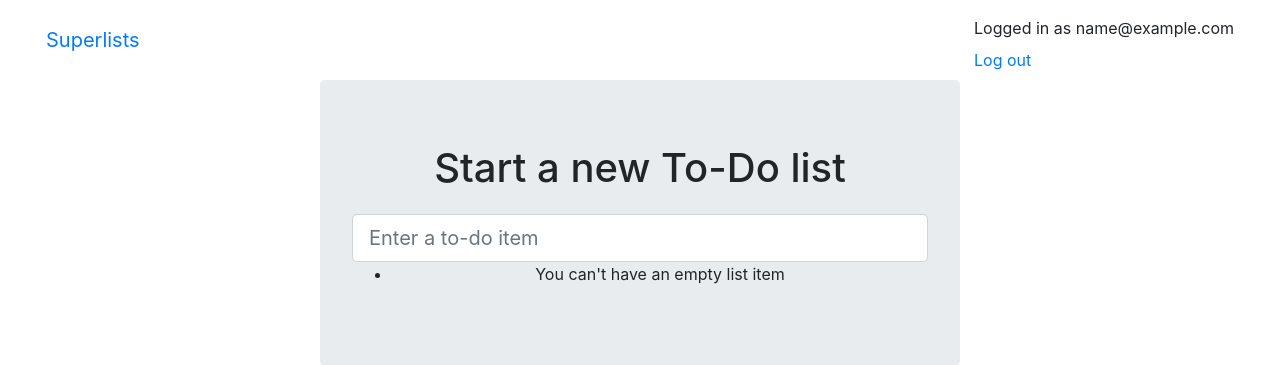
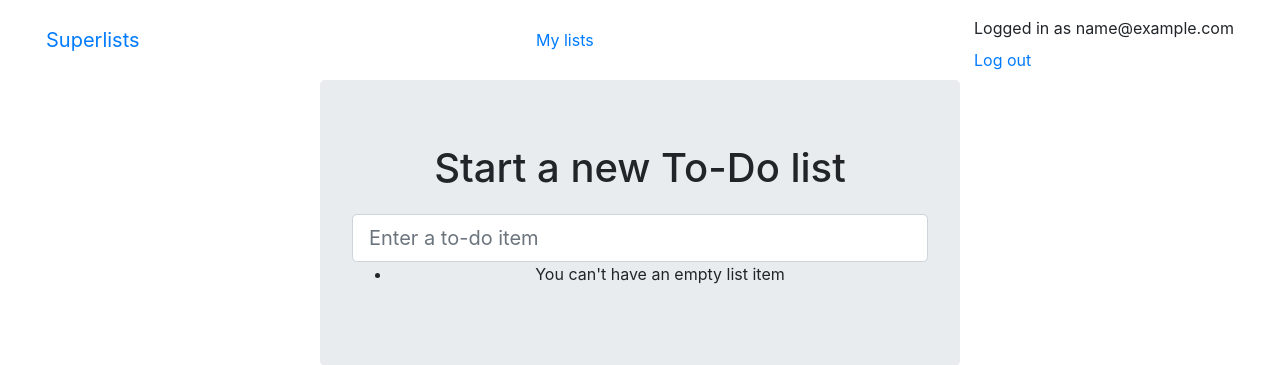
Before and after one commit to chicocheco/tdd_book, a Django app: page /lists/new in a window 1280 px wide. Shown: the top 365 px of the page. Run offline with Django 3.2, Linux system fonts and the light colour scheme; the visitor is signed in with stand-in values (Sample User, id 1); some libraries are stand-ins or nearby versions.

Commit message:
Add a unit test for templated. Add a URL, a placeholder template My Lists and a view.

```diff
--- a/lists/templates/base.html
+++ b/lists/templates/base.html
@@ -14,6 +14,9 @@
         <div class="container-fluid">
             <a href="/" class="navbar-brand">Superlists</a>
             {% if user.email %}
+                <ul class="nav navbar-nav navbar-left">
+                    <li><a href="{% url 'my_lists' user.email %}">My lists</a></li>
+                </ul>
                 <ul class="nav navbar-nav navbar-right">
                     <li class="navbar-text">Logged in as {{ user.email }}</li>
                     <li><a href="{% url 'logout' %}">Log out</a></li>
--- /dev/null
+++ b/lists/templates/my_lists.html
@@ -0,0 +1,3 @@
+{% extends 'base.html' %}
+
+{% block header_text %}My Lists{% endblock %}
--- a/lists/urls.py
+++ b/lists/urls.py
@@ -5,4 +5,5 @@ from lists import views
 urlpatterns = [
     path('new', views.new_list, name='new_list'),
     path('<int:list_id>/', views.view_list, name='view_list'),
+    path('users/<email>/', views.my_lists, name='my_lists'),  # always finish with a trailing "/"
 ]
--- a/lists/views.py
+++ b/lists/views.py
@@ -33,3 +33,7 @@ def new_list(request):
     else:
         # not valid item, either empty or with .errors attribute if failed validating
         return render(request, 'home.html', {'form': form})
+
+
+def my_lists(request, email):
+    return render(request, 'my_lists.html', {'email': email})
```
Also changed, not shown: lists/tests/test_views.py (+7 -0 lines). Lines whose indentation alone changed are shown as unchanged.
